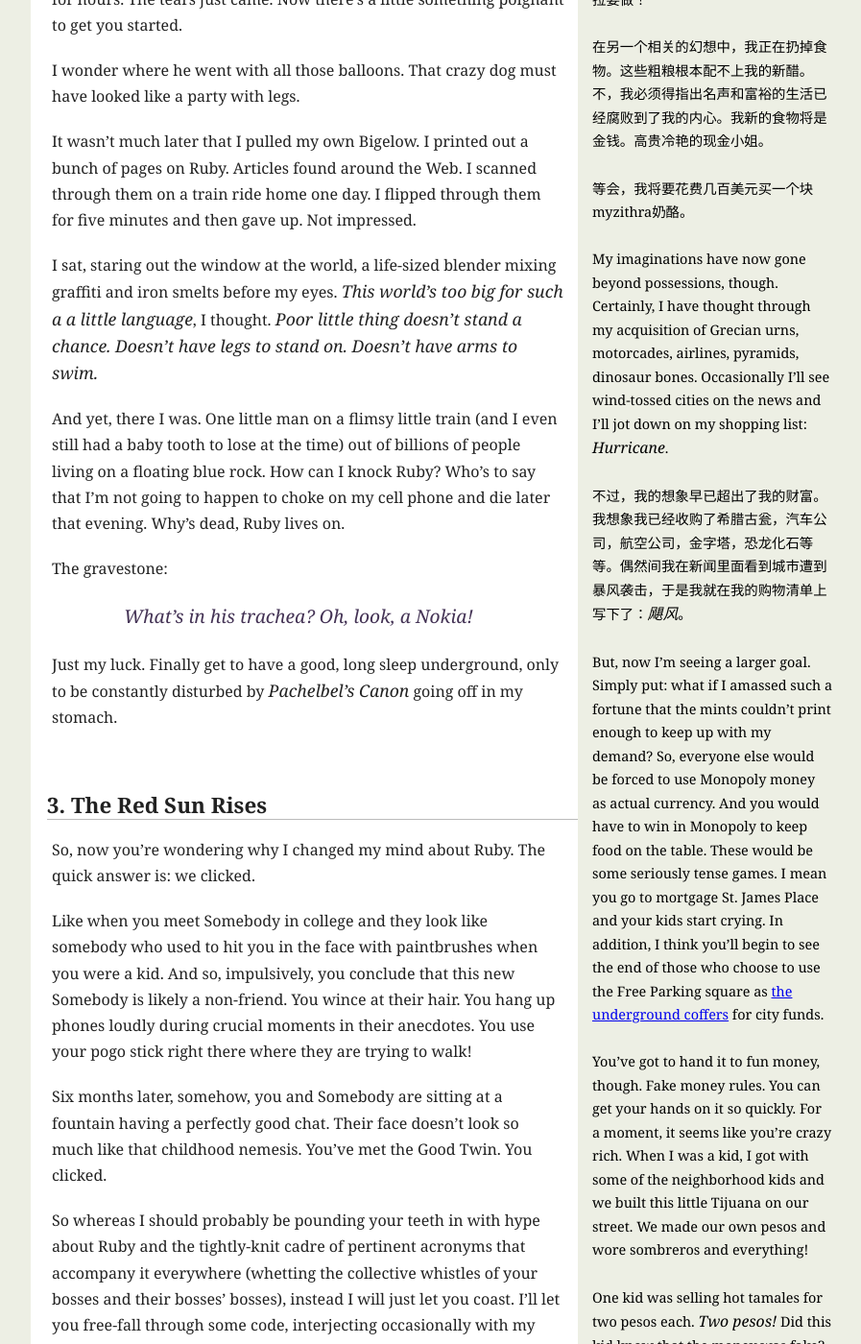
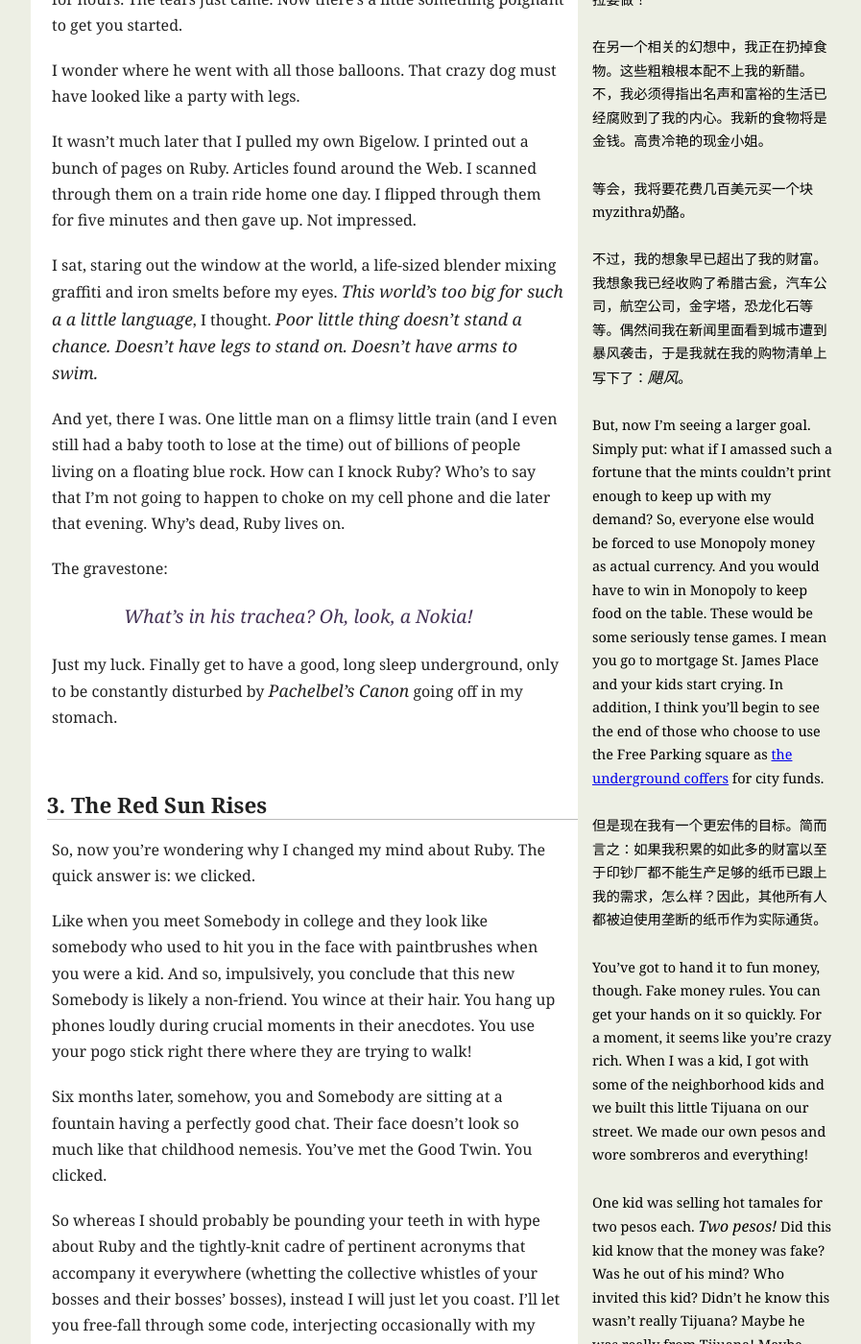
Before and after one commit to codecly259/poignant-guide-cn, a Jekyll site: the page built from _posts/1900-01-02-konichiwa-ruby.md, in a window 1280 px wide and 1400 px high, scrolled down 1612 px. Shown: the whole window at 96% size, without its empty margins (183-1080 px from the left). Built offline with Jekyll 4.4.1, drawn with Linux system fonts in a browser that asks for light colours; Markdown is read by kramdown in place of the engine named in the settings.

Commit message:
update part 2.

```diff
--- a/_posts/1900-01-02-konichiwa-ruby.md
+++ b/_posts/1900-01-02-konichiwa-ruby.md
@@ -48,11 +48,6 @@ sections:
 
 等会，我将要花费几百美元买一个块myzithra奶酪。
 
-My imaginations have now gone beyond possessions, though. Certainly, I have
-thought through my acquisition of Grecian urns, motorcades, airlines, pyramids,
-dinosaur bones. Occasionally I’ll see wind-tossed cities on the news and I’ll
-jot down on my shopping list: _Hurricane_.
-
 不过，我的想象早已超出了我的财富。我想象我已经收购了希腊古瓮，汽车公司，航空公司，金字塔，恐龙化石等等。偶然间我在新闻里面看到城市遭到暴风袭击，于是我就在我的购物清单上写下了：*飓风*。
 
 But, now I’m seeing a larger goal. Simply put: what if I amassed such a fortune
@@ -63,6 +58,8 @@ tense games. I mean you go to mortgage St. James Place and your kids start
 crying. In addition, I think you’ll begin to see the end of those who choose to
 use the Free Parking square as [the underground
 coffers](http://groups.yahoo.com/group/monopoly/message/37) for city funds.
+
+但是现在我有一个更宏伟的目标。简而言之：如果我积累的如此多的财富以至于印钞厂都不能生产足够的纸币已跟上我的需求，怎么样？因此，其他所有人都被迫使用垄断的纸币作为实际通货。
 
 You’ve got to hand it to fun money, though. Fake money rules. You can get your
 hands on it so quickly. For a moment, it seems like you’re crazy rich. When I
```
